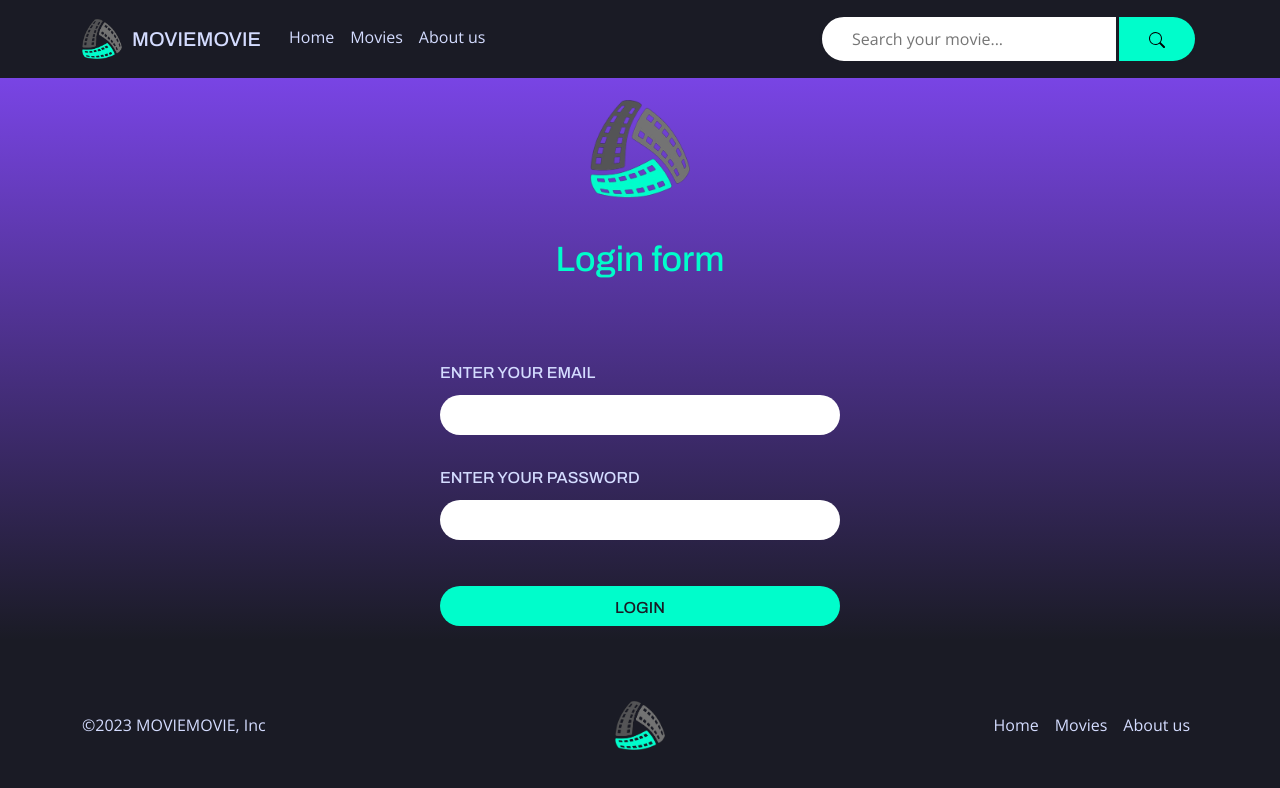
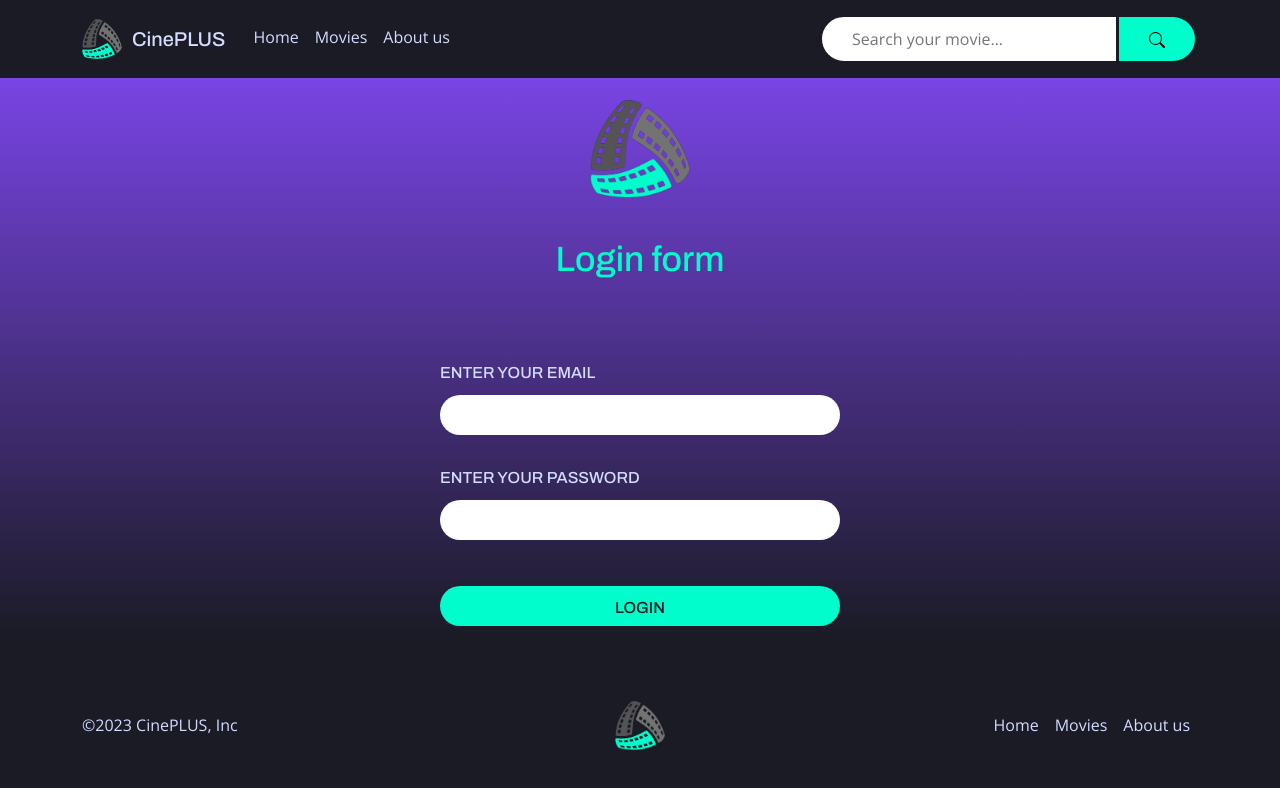
Before and after one commit to lucasfrezzini/alkemy-challenge, a React (Create React App) app: page /login in a window 1280 px wide. Shown: the top 788 px of the page. Built offline with nearby package versions, Linux system fonts and the light colour scheme.

Commit message:
Fix: Logic in List render warnings/skeleton/component

```diff
--- a/src/components/Card/Card.js
+++ b/src/components/Card/Card.js
@@ -21,7 +21,7 @@ export default function Card(props){
     }, [favsInLocal])
 
     return(
-        <div className="col-6 col-md-3 my-4" key={idx}>
+        <div className="col-6 col-md-3 my-4">
             <div className="Card">
                 <Link to={`/detail?movieID=${movie.id}`}>
                     <img src={movie.poster_path != null ? `http://image.tmdb.org/t/p/w500${movie.poster_path}` : no_movie } data-poster-path={movie.poster_path} className="card-img-top" alt="..." />
--- a/src/components/Card/Card.scss
+++ b/src/components/Card/Card.scss
@@ -1,6 +1,7 @@
 .Card {
     position: relative;
     border: none;
+    min-height: 300px;
     margin-bottom: 50px;
 
     img {
--- a/src/components/Footer/Footer.js
+++ b/src/components/Footer/Footer.js
@@ -10,7 +10,7 @@ function Footer () {
     return(
         <div className="container">
             <footer className="Footer d-flex flex-wrap justify-content-between align-items-center">
-                <p className="col-md-4 mb-0">©{y} MOVIEMOVIE, Inc</p>
+                <p className="col-md-4 mb-0">©{y} CinePLUS, Inc</p>
 
                 {<Link to="/"><img src={logo} alt="Logo site"/></Link>}
 
--- a/src/components/Header/Header.js
+++ b/src/components/Header/Header.js
@@ -14,7 +14,7 @@ function Header (props) {
             <div className="container">
                 <Link className="navbar-brand" to="/">
                     <img src={logo} alt="Logo site" />
-                    MOVIEMOVIE
+                    CinePLUS
                 </Link>
                 <button className="navbar-toggler" type="button" data-bs-toggle="collapse" data-bs-target="#navbarNav" aria-controls="navbarNav" aria-expanded="false" aria-label="Toggle navigation">
                     <span className="navbar-toggler-icon"></span>
--- a/src/components/List/List.js
+++ b/src/components/List/List.js
@@ -16,7 +16,7 @@ const MySwal = withReactContent(Swal);
 function List(props) {
 
     let token = sessionStorage.getItem('token');
-    const [moviesList, setMoviesList] = useState([]);
+    const [moviesList, setMoviesList] = useState(null);
 
     useEffect(() => {
         const endPoint = props.endPoint ? endPoints[props.endPoint] : props.endPointFull;
@@ -39,6 +39,9 @@ function List(props) {
             <div className="container">
             <div className="row">
             {
+            moviesList == null ?
+            <SkeletonCard />
+            :
             moviesList.length > 0 ?
             moviesList.map((movie, idx) => {
                 return (
@@ -46,7 +49,7 @@ function List(props) {
                 );
             })
             :
-            <SkeletonCard />
+            <p>We had no results related to the search.</p>
             }
             </div>
             </div>
```
